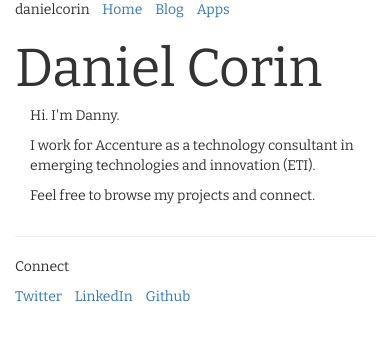
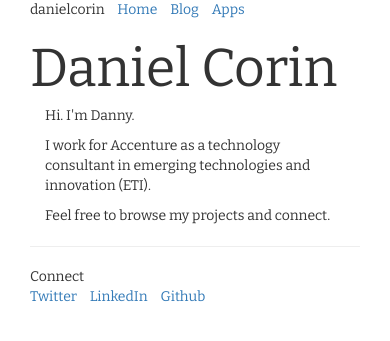
Before and after one commit to danielcorin/danielcorin.com, a Django app: page / in a window 390 px wide. Shown: the top 341 px of the page. Run offline with Django 3.2, Linux system fonts and the light colour scheme; parts of the project's set-up code (start-up, migrations or seed data) failed here and were passed over; some libraries are stand-ins or nearby versions.

Commit message:
add some bootstrap to make mobile friendly

```diff
--- a/templates/base.html
+++ b/templates/base.html
@@ -24,6 +24,7 @@
 			</head>
 			<body>
 				<div class="container">
+					<div class="col-md-12">
 						<div class="navigation">
 							{% block navigation %}
 								<ul class="list-inline">
@@ -43,11 +44,9 @@
 								{% endblock %}
 							</div>
 						{% endblock %}
-				</div>
 						<div class="footer">
-					<div class="container">
 							<hr>
-						<p>Connect</p>
+							Connect
 							<ul class="list-inline">
 								<li><a href="https://twitter.com/danielcorin1">Twitter</a></li>
 								<li><a href="https://www.linkedin.com/pub/daniel-corin/59/806/132">LinkedIn</a></li>
@@ -55,6 +54,7 @@
 							</ul>
 						</div>
 					</div>
+				</div>
 				{% block jsfiles %}{% endblock %}
 			</body>
 		</html>
```
Lines whose indentation alone changed are shown as unchanged.
